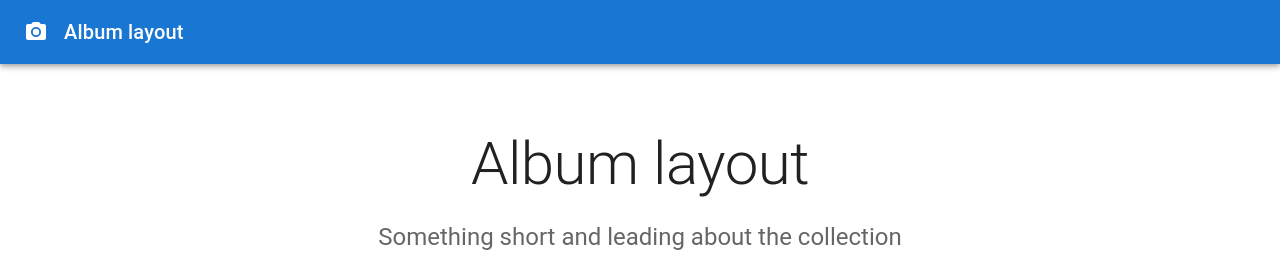
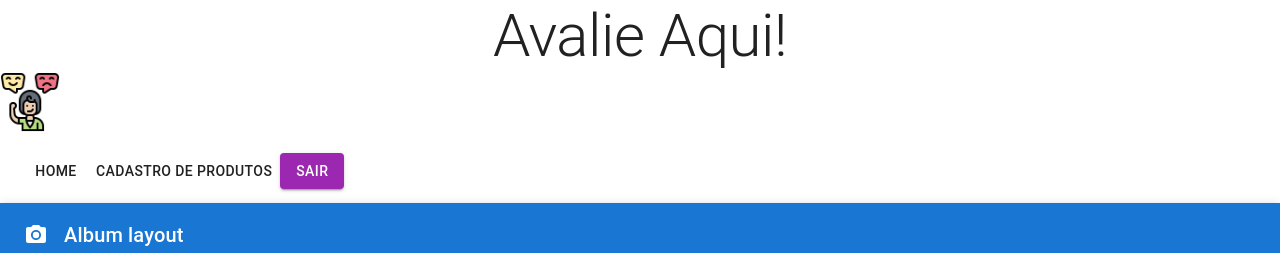
Before and after one commit to gilmarUFG/cs20231_g5, a React (Create React App) app in the folder frontend/avalie_aqui/: page /home in a window 1280 px wide. Shown: the top 253 px of the page. Built offline with nearby package versions, Linux system fonts and the light colour scheme; no server answers; sample sign-in values are in the browser's storage.

Commit message:
Início da criação da navbar

```diff
--- a/frontend/avalie_aqui/package.json
+++ b/frontend/avalie_aqui/package.json
@@ -15,6 +15,7 @@
     "axios": "^1.4.0",
     "dotenv": "^16.0.3",
     "env-cmd": "^10.1.0",
+    "jwt-decode": "^3.1.2",
     "os-browserify": "^0.3.0",
     "path-browserify": "^1.0.1",
     "react": "17.0.2",
--- a/frontend/avalie_aqui/src/App.js
+++ b/frontend/avalie_aqui/src/App.js
@@ -4,10 +4,13 @@ import { BrowserRouter, Route, Routes, Navigate } from 'react-router-dom';
 import SignUp from './components/signup/SignUp';
 import CadProd from './components/Produtos/Cadastro/cadastraProduto';
 import Album from './components/Produtos/listaProduto';
+import Navbar from './components/NavBar/appBar';
 
 function App() {
   return (
     <BrowserRouter>
+
+     <Navbar/>
       <Routes>
         <Route path="/" element={<Navigate to="/home" />} />
         <Route path="/login" element={<Login />} />
--- a/frontend/avalie_aqui/src/components/NavBar/appBar.js
+++ b/frontend/avalie_aqui/src/components/NavBar/appBar.js
@@ -1,20 +1,20 @@
 import React, { useEffect, useState } from 'react';
 import { AppBar, Avatar, Button, Toolbar, Typography } from '@mui/material';
-import { Link, useHistory, useLocation } from 'react-router-dom';
+import { Link, useLocation, useNavigate } from 'react-router-dom';
 import { useDispatch } from 'react-redux';
 import decode from 'jwt-decode';
 import memories from '../../images/avalie.png';
 
 export default function Navbar() {
-  const classes = useStyles();
+
   const [user, setUser] = useState(JSON.parse(localStorage.getItem('profile')));
   const dispatch = useDispatch();
-  const history = useHistory();
+  const navigate = useNavigate();
   const location = useLocation();
 
   const logout = () => {
     dispatch({ type: 'LOGOUT' });
-    history.push('/');
+    navigate('/');
     setUser(null);
   };
 
@@ -31,22 +31,22 @@ export default function Navbar() {
   }, [location]);
 
   return (
-    <AppBar className={classes.appBar} position="static" color="inherit">
-      <div className={classes.brandContainer}>
+    <AppBar  position="static" color="inherit">
+      <div >
         <Typography
-          className={classes.heading}
+
           variant="h2"
           align="center"
         >
           Avalie Aqui!
         </Typography>
-        <img className={classes.image} src={memories} alt="icon" height="60" />
+        <img  src={memories} alt="icon" height="60" />
       </div>
-      <Toolbar className={classes.toolbar}>
+      <Toolbar >
         <Button
           component={Link}
           to="/"
-          className={classes.link}
+
           color={location.pathname === '/' ? 'primary' : 'inherit'}
         >
           Home
@@ -55,7 +55,7 @@ export default function Navbar() {
         <Button
           component={Link}
           to="/cadprod"
-          className={classes.link}
+
           color={
             location.pathname === '/cadastro-produtos' ? 'primary' : 'inherit'
           }
@@ -63,20 +63,11 @@ export default function Navbar() {
           Cadastro de Produtos
         </Button>
         {user ? (
-          <div className={classes.profile}>
-            <Avatar
-              className={classes.purple}
-              alt={user.result.name}
+          <div >
 
-            >
-              {user.result.name.charAt(0)}
-            </Avatar>
-            <Typography className={classes.userName} variant="h6">
-              {user.result.name}
-            </Typography>
             <Button
               variant="contained"
-              className={classes.logout}
+              className={logout}
               color="secondary"
               onClick={logout}
             >
@@ -84,10 +75,10 @@ export default function Navbar() {
             </Button>
           </div>
         ) : (
-            <Button
+          <Button
             component={Link}
             to="/login"
-            className={classes.link}
+
             color={location.pathname === '/login' ? 'primary' : 'inherit'}
           >
             Login
@@ -97,3 +88,18 @@ export default function Navbar() {
     </AppBar>
   );
 }
+
+
+/*
+<Avatar
+
+              alt={user.result.name}
+
+            >
+              {user.result.name.charAt(0)}
+            </Avatar>
+            <Typography  variant="h6">
+              {user.name}
+            </Typography>
+
+            */
--- a/frontend/avalie_aqui/src/components/logi/Login.js
+++ b/frontend/avalie_aqui/src/components/logi/Login.js
@@ -1,4 +1,5 @@
 import * as React from 'react';
+import { useNavigate } from 'react-router-dom';
 import Avatar from '@mui/material/Avatar';
 import Button from '@mui/material/Button';
 import CssBaseline from '@mui/material/CssBaseline';
@@ -65,9 +66,11 @@ const onSubmit = async (data, event) => {
   }
 };
 
-const handleSignupLinkClick = () => {
-  history.push('/signup'); // Redireciona para a página de login
-};
+const navigate = useNavigate();
+
+  const handleSignupLinkClick = () => {
+    navigate('/signup');
+  };
 
   return (
     <ThemeProvider theme={defaultTheme}>
--- a/frontend/avalie_aqui/src/components/signup/SignUp.js
+++ b/frontend/avalie_aqui/src/components/signup/SignUp.js
@@ -1,4 +1,5 @@
 import * as React from 'react';
+import { useNavigate } from 'react-router-dom';
 import Avatar from '@mui/material/Avatar';
 import Button from '@mui/material/Button';
 import CssBaseline from '@mui/material/CssBaseline';
@@ -42,8 +43,10 @@ export default function SignUp() {
     }
   };
 
+  const navigate = useNavigate();
+
   const handleLoginLinkClick = () => {
-    history.push('/login'); // Redireciona para a página de login
+    navigate('/login');
   };
 
   return (
```
Also changed, not shown: 2 other files (tests, documents, lock files or other folders).
